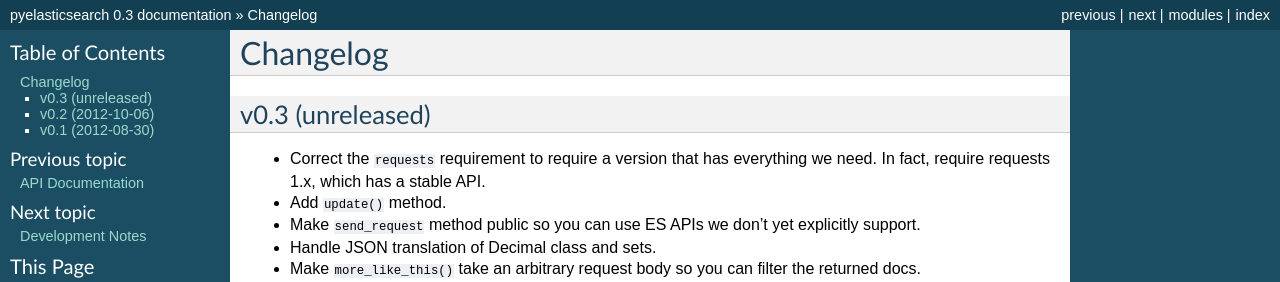
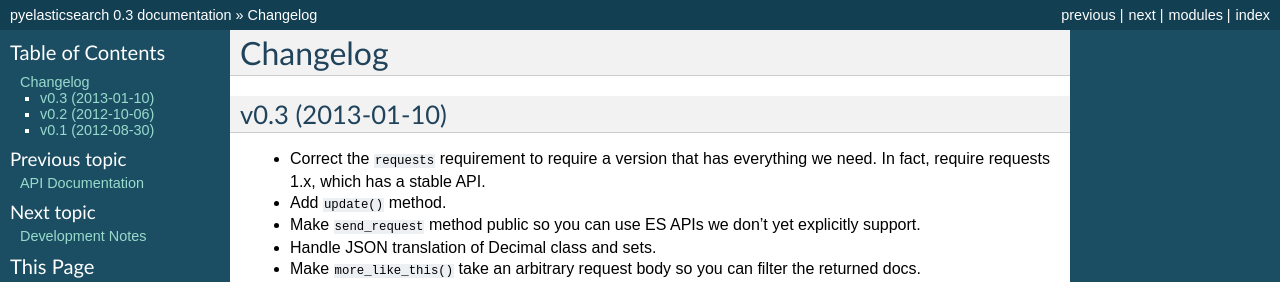
Before and after one commit to pyelasticsearch/pyelasticsearch, a Sphinx documentation site: the page built from docs/source/changelog.rst, in a window 1280 px wide. Shown: the top 282 px of the page. Built offline with Sphinx 7.4.7, drawn with Linux system fonts in a browser that asks for light colours.

Commit message:
Stick a date (too late) on the 0.3 release.

```diff
--- a/docs/source/changelog.rst
+++ b/docs/source/changelog.rst
@@ -1,7 +1,7 @@
 Changelog
 =========
 
-v0.3 (unreleased)
+v0.3 (2013-01-10)
 -----------------
 
 * Correct the ``requests`` requirement to require a version that has everything
```
